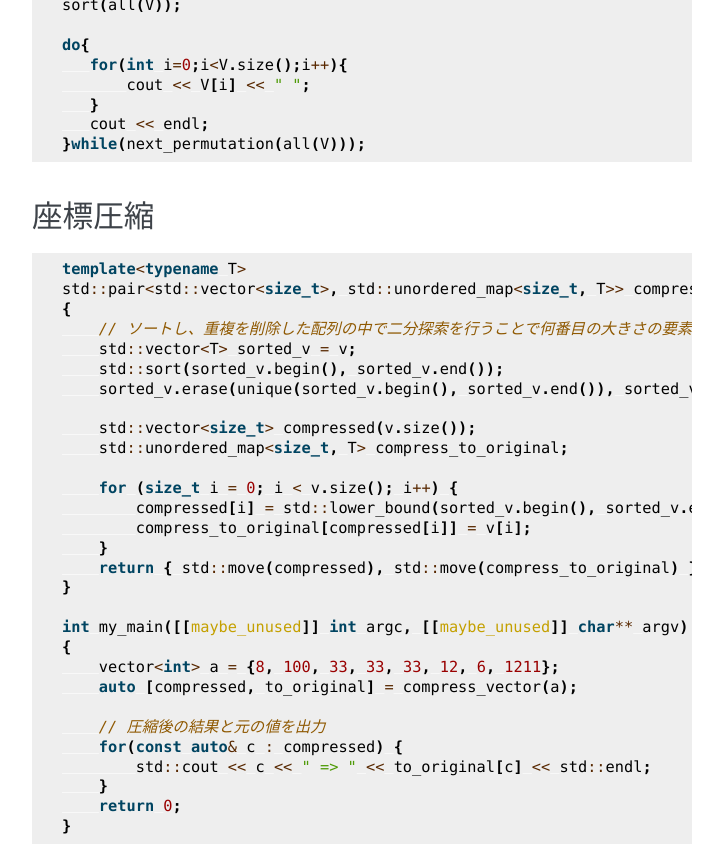
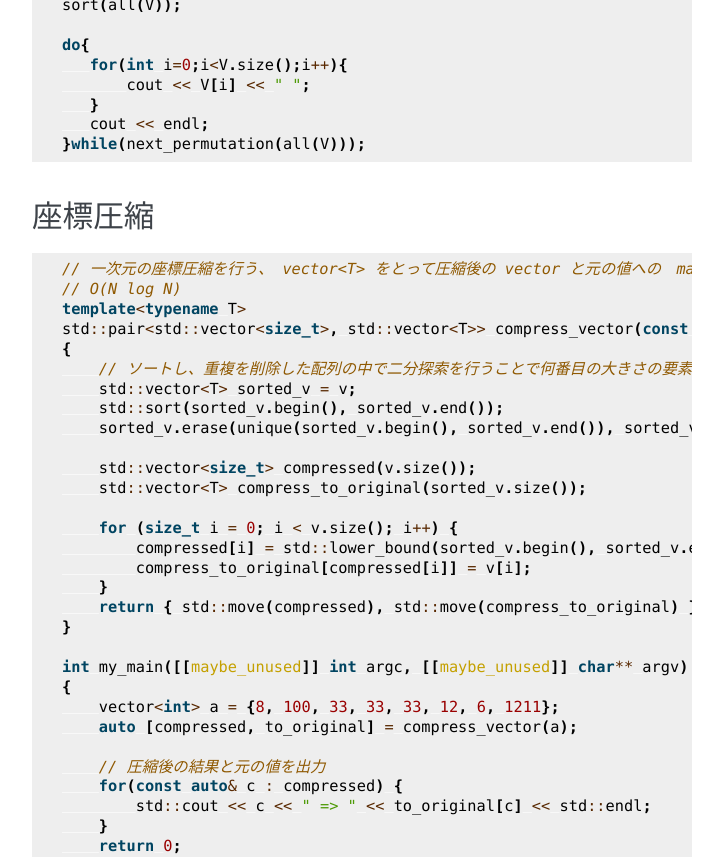
Before and after one commit to tomoki/AlgoLib, a Sphinx documentation site: the page built from source/vector.rst, in a window 1280 px wide and 900 px high, scrolled down 1861 px, cut to the strip 0-857 px from the top of the window. Shown: the whole strip, without its empty margins (388-1111 px from the left). Built offline with Sphinx 7.4.7, drawn with Linux system fonts in a browser that asks for light colours.

Commit message:
Faster compress_vector

```diff
--- a/source/vector.rst
+++ b/source/vector.rst
@@ -113,8 +113,10 @@ next_permutation
 
 .. code-block:: cpp
 
+    // 一次元の座標圧縮を行う、 vector<T> をとって圧縮後の vector と元の値への　map (vector<T>) を返す
+    // O(N log N)
     template<typename T>
-    std::pair<std::vector<size_t>, std::unordered_map<size_t, T>> compress_vector(const std::vector<T>& v)
+    std::pair<std::vector<size_t>, std::vector<T>> compress_vector(const std::vector<T>& v)
     {
         // ソートし、重複を削除した配列の中で二分探索を行うことで何番目の大きさの要素かを求める
         std::vector<T> sorted_v = v;
@@ -122,7 +124,7 @@ next_permutation
         sorted_v.erase(unique(sorted_v.begin(), sorted_v.end()), sorted_v.end());
 
         std::vector<size_t> compressed(v.size());
-        std::unordered_map<size_t, T> compress_to_original;
+        std::vector<T> compress_to_original(sorted_v.size());
 
         for (size_t i = 0; i < v.size(); i++) {
             compressed[i] = std::lower_bound(sorted_v.begin(), sorted_v.end(), v[i]) - sorted_v.begin();
```
